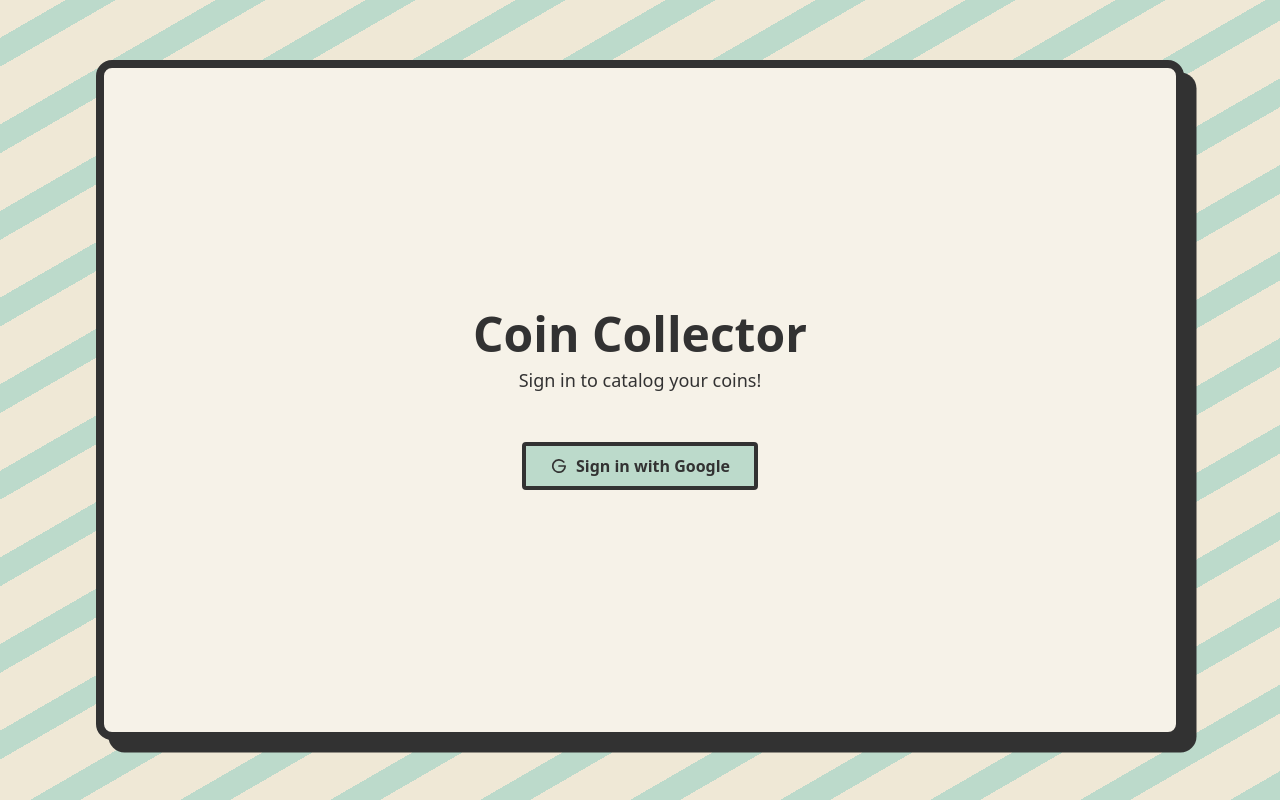
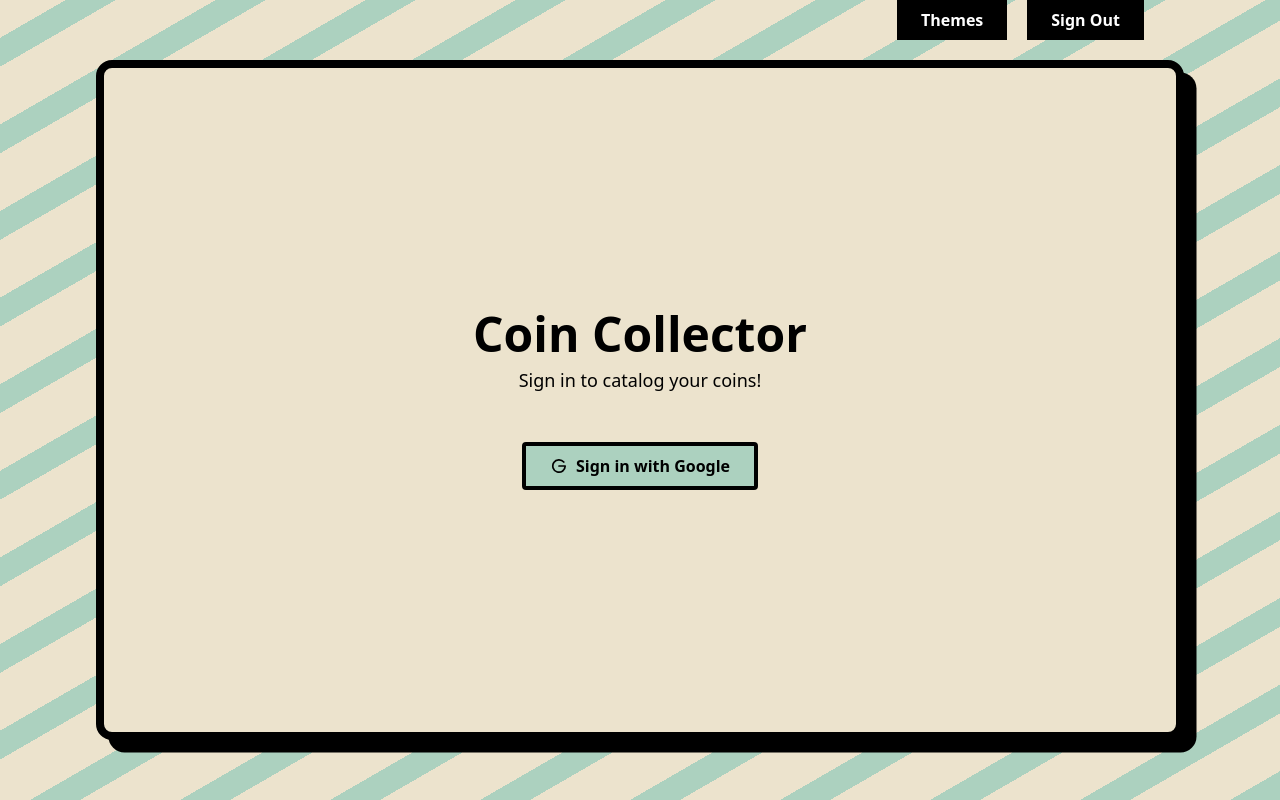
Before and after one commit to Luhmeiy/Coin-Collector, a React (Vite) app in the folder client/: page /register in a window 1280 px wide. Built offline with nearby package versions, Linux system fonts and the light colour scheme.

Commit message:
Add themes and ability to sign out

```diff
--- a/client/package.json
+++ b/client/package.json
@@ -11,6 +11,7 @@
   },
   "dependencies": {
     "@phosphor-icons/react": "^2.0.9",
+    "@radix-ui/react-dropdown-menu": "^2.0.4",
     "firebase": "^9.21.0",
     "postcss": "^8.4.23",
     "react": "^18.2.0",
--- a/client/src/App.tsx
+++ b/client/src/App.tsx
@@ -1,15 +1,21 @@
+import { Navbar } from "./components";
+import { ThemeProvider } from "./context";
 import { Home, SignIn } from "./pages";
 import { BrowserRouter, Route, Routes } from "react-router-dom";
 
 export default function App() {
 	return (
-		<div className="h-screen flex items-center justify-center bg-pattern">
+		<ThemeProvider>
+			<div className="h-screen flex flex-col items-center justify-center bg-pattern">
 				<BrowserRouter>
+					<Navbar />
+
 					<Routes>
 						<Route path="/" element={<Home />} />
 						<Route path="/register" element={<SignIn />} />
 					</Routes>
 				</BrowserRouter>
 			</div>
+		</ThemeProvider>
 	);
 }
--- /dev/null
+++ b/client/src/components/Navbar/index.tsx
@@ -0,0 +1,71 @@
+import * as DropdownMenu from "@radix-ui/react-dropdown-menu";
+import { ACTIONS } from "../../utils/reducer";
+import { useContext } from "react";
+import { ThemeContext } from "../../context";
+import { useNavigate } from "react-router-dom";
+
+const Navbar = () => {
+	const { dispatch } = useContext(ThemeContext);
+
+	const navigation = useNavigate();
+
+	function handleDispatch(typeValue: string) {
+		dispatch({ type: ACTIONS.CHANGE_THEME, payload: { theme: typeValue } });
+	}
+
+	function handleSignOut() {
+		localStorage.clear();
+
+		navigation("/register");
+	}
+
+	return (
+		<nav className="w-[85%] flex justify-end fixed top-0">
+			<DropdownMenu.Root>
+				<DropdownMenu.Trigger className="bg-black text-white font-semibold px-6 py-2 mr-5">
+					Themes
+				</DropdownMenu.Trigger>
+
+				<DropdownMenu.Portal>
+					<DropdownMenu.Content className="grid grid-cols-2 gap-1 bg-black p-2 rounded-sm shadow-[0px_10px_38px_-10px_rgba(22,_23,_24,_0.35),_0px_10px_20px_-15px_rgba(22,_23,_24,_0.2)]">
+						<button
+							className="w-4 h-4 bg-green-theme"
+							onClick={() => handleDispatch("green-theme")}
+						/>
+						<button
+							className="w-4 h-4 bg-blue-theme"
+							onClick={() => handleDispatch("blue-theme")}
+						/>
+						<button
+							className="w-4 h-4 bg-red-theme"
+							onClick={() => handleDispatch("red-theme")}
+						/>
+						<button
+							className="w-4 h-4 bg-yellow-theme"
+							onClick={() => handleDispatch("yellow-theme")}
+						/>
+						<button
+							className="w-4 h-4 bg-pink-theme"
+							onClick={() => handleDispatch("pink-theme")}
+						/>
+						<button
+							className="w-4 h-4 bg-purple-theme"
+							onClick={() => handleDispatch("purple-theme")}
+						/>
+
+						<DropdownMenu.Arrow className="fill-black" />
+					</DropdownMenu.Content>
+				</DropdownMenu.Portal>
+			</DropdownMenu.Root>
+
+			<button
+				className="bg-black text-white font-semibold px-6 py-2 mr-10"
+				onClick={handleSignOut}
+			>
+				Sign Out
+			</button>
+		</nav>
+	);
+};
+
+export default Navbar;
--- /dev/null
+++ b/client/src/components/index.ts
@@ -0,0 +1 @@
+export { default as Navbar } from "./Navbar";
--- /dev/null
+++ b/client/src/context/index.tsx
@@ -0,0 +1,31 @@
+import { Dispatch, ReactNode, createContext, useReducer } from "react";
+import { reducer, initialState, stateData, actionData } from "../utils/reducer";
+import resolveConfig from "tailwindcss/resolveConfig";
+import tailwindConfig from "../../tailwind.config.js";
+
+interface themeContextData {
+	state: stateData;
+	dispatch: Dispatch<actionData>;
+}
+
+export const ThemeContext = createContext<themeContextData>({
+	state: initialState,
+	dispatch: () => null,
+});
+
+export const ThemeProvider = ({ children }: { children: ReactNode }) => {
+	const [state, dispatch] = useReducer(reducer, initialState);
+
+	const fullConfig = resolveConfig(tailwindConfig);
+
+	document.documentElement.style.setProperty(
+		"--color-gradient-primary",
+		fullConfig.theme.colors[state.theme]
+	);
+
+	return (
+		<ThemeContext.Provider value={{ state, dispatch }}>
+			{children}
+		</ThemeContext.Provider>
+	);
+};
--- a/client/src/hooks/useGetUser.ts
+++ b/client/src/hooks/useGetUser.ts
@@ -1,4 +1,4 @@
-import { useState } from "react";
+import { useEffect, useState } from "react";
 import { useNavigate } from "react-router-dom";
 
 interface userData {
@@ -10,12 +10,16 @@
 export const useGetUser = () => {
 	const [user, setUser] = useState<userData>();
 
+	const navigate = useNavigate();
+
+	useEffect(() => {
 		const userUID = localStorage.getItem("userUID");
 
-	const navigate = useNavigate();
-
-	async function searchUsers(uid: string) {
-		await fetch(`https://coin-collector-server.vercel.app/users/${uid}`)
+		if (userUID) {
+			const searchUsers = async (uid: string) => {
+				await fetch(
+					`https://coin-collector-server.vercel.app/users/${uid}`
+				)
 					.then((response) => {
 						return response.json();
 					})
@@ -25,14 +29,17 @@
 						} else {
 							navigate("/register");
 						}
-			});
-	}
+					})
+					.catch(() => navigate("/register"));
+			};
 
-	if (userUID) {
 			searchUsers(userUID);
-
-		return user;
 		} else {
 			navigate("/register");
 		}
+	}, [navigate]);
+
+	if (user) {
+		return user;
+	}
 };
--- a/client/src/pages/Home/index.tsx
+++ b/client/src/pages/Home/index.tsx
@@ -4,7 +4,7 @@
 	const user = useGetUser();
 
 	return (
-		<div className="w-[85%] h-[85%] flex flex-col justify-center items-center border-8 border-black rounded-2xl p-5 bg-[#f5efe3] shadow-solid">
+		<div className="w-[85%] h-[85%] flex flex-col justify-center items-center border-8 border-black rounded-2xl p-5 bg-light-background shadow-solid">
 			{user && (
 				<>
 					<h1 className="text-5xl font-bold mb-2">Coin Collector</h1>
--- a/client/src/pages/SignIn/index.tsx
+++ b/client/src/pages/SignIn/index.tsx
@@ -2,8 +2,12 @@
 import { GoogleAuthProvider, signInWithPopup, User } from "firebase/auth";
 import { auth } from "../../services/firebase";
 import { useNavigate } from "react-router-dom";
+import { useContext } from "react";
+import { ThemeContext } from "../../context";
 
 const SignIn = () => {
+	const { state } = useContext(ThemeContext);
+
 	const navigate = useNavigate();
 
 	function handleGoogleSignIn() {
@@ -60,12 +64,12 @@
 	}
 
 	return (
-		<div className="w-[85%] h-[85%] flex flex-col justify-center items-center border-8 border-black rounded-2xl p-5 bg-[#f5efe3] shadow-solid">
+		<div className="w-[85%] h-[85%] flex flex-col justify-center items-center border-8 border-black rounded-2xl p-5 bg-light-background shadow-solid">
 			<h1 className="text-5xl font-bold mb-2">Coin Collector</h1>
 			<p className="text-lg mb-12">Sign in to catalog your coins!</p>
 
 			<button
-				className="flex items-center bg-[#acd1bf] border-4 border-black rounded py-2 px-6 font-semibold transition-all duration-500 hover:brightness-90"
+				className={`flex items-center bg-${state.theme} border-4 border-black rounded py-2 px-6 font-semibold transition-all duration-500 hover:brightness-90`}
 				onClick={handleGoogleSignIn}
 			>
 				<GoogleLogo
--- a/client/src/styles/global.scss
+++ b/client/src/styles/global.scss
@@ -2,16 +2,20 @@
 @tailwind components;
 @tailwind utilities;
 
+:root {
+	--color-gradient-primary: #acd1bf;
+	--color-gradient-secondary: #ece3cd;
+}
+
 .bg-pattern {
 	background: repeating-linear-gradient(
 		-30deg,
-		#acd1bf,
-		#acd1bf 25px,
-		#ece3cd 25px,
-		#ece3cd 75px
+		var(--color-gradient-primary),
+		var(--color-gradient-primary) 25px,
+		var(--color-gradient-secondary) 25px,
+		var(--color-gradient-secondary) 75px
 	);
 	background-color: #ece3cd;
-	opacity: 0.8;
 }
 
 .shadow-solid {
--- /dev/null
+++ b/client/src/utils/reducer.ts
@@ -0,0 +1,27 @@
+export const ACTIONS = {
+	CHANGE_THEME: "change-theme",
+};
+
+export interface stateData {
+	theme: string;
+}
+
+export interface actionData {
+	type: string;
+	payload: {
+		theme: string;
+	};
+}
+
+export const reducer = (state: stateData, action: actionData) => {
+	switch (action.type) {
+		case ACTIONS.CHANGE_THEME:
+			return { theme: action.payload.theme };
+		default:
+			return state;
+	}
+};
+
+export const initialState = {
+	theme: "green-theme",
+};
--- a/client/tailwind.config.js
+++ b/client/tailwind.config.js
@@ -2,7 +2,17 @@
 export default {
   content: ["./src/**/*.{js,jsx,ts,tsx}"],
   theme: {
-    extend: {},
+    extend: {
+      colors: {
+        "light-background": "#ece3cd",
+        "green-theme": "#acd1bf",
+        "blue-theme": "#b7d3d1",
+        "red-theme": "#eb9988",
+        "yellow-theme": "#ffeec0",
+        "pink-theme": "#f4c4c3",
+        "purple-theme": "#e4cAfc"
+      }
+    },
   },
   plugins: [],
 }
```
Lines whose indentation alone changed are shown as unchanged.
